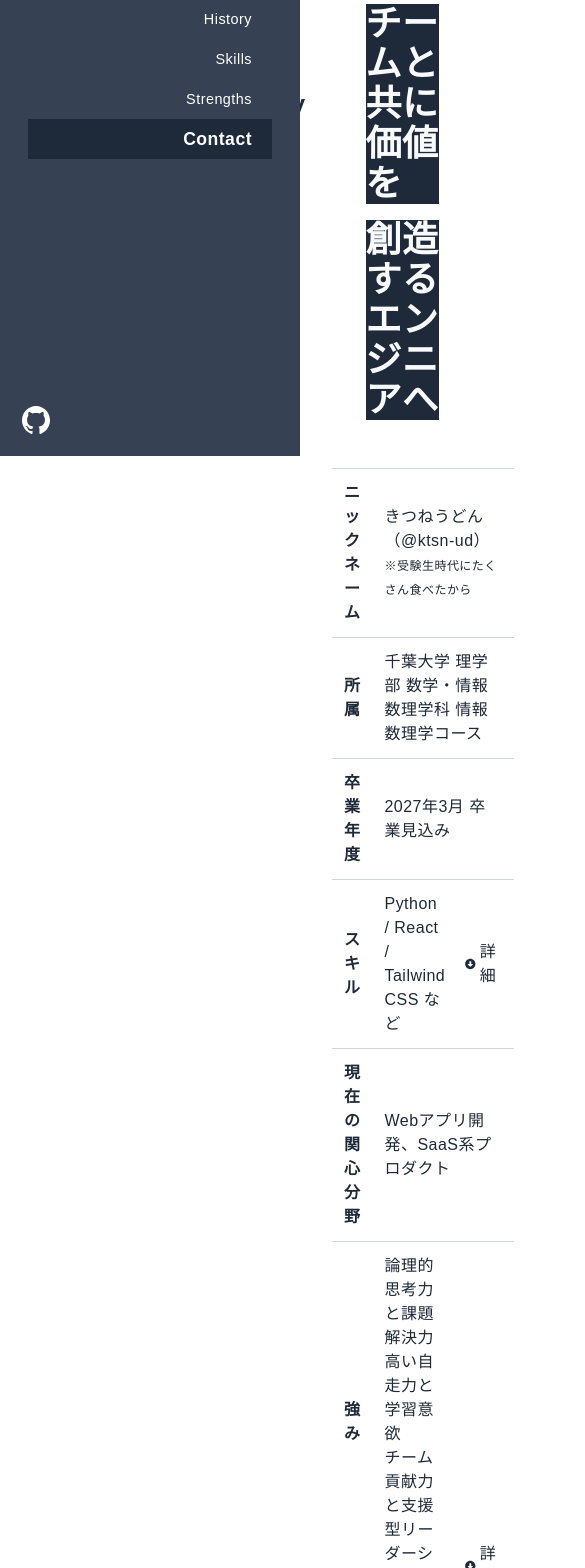
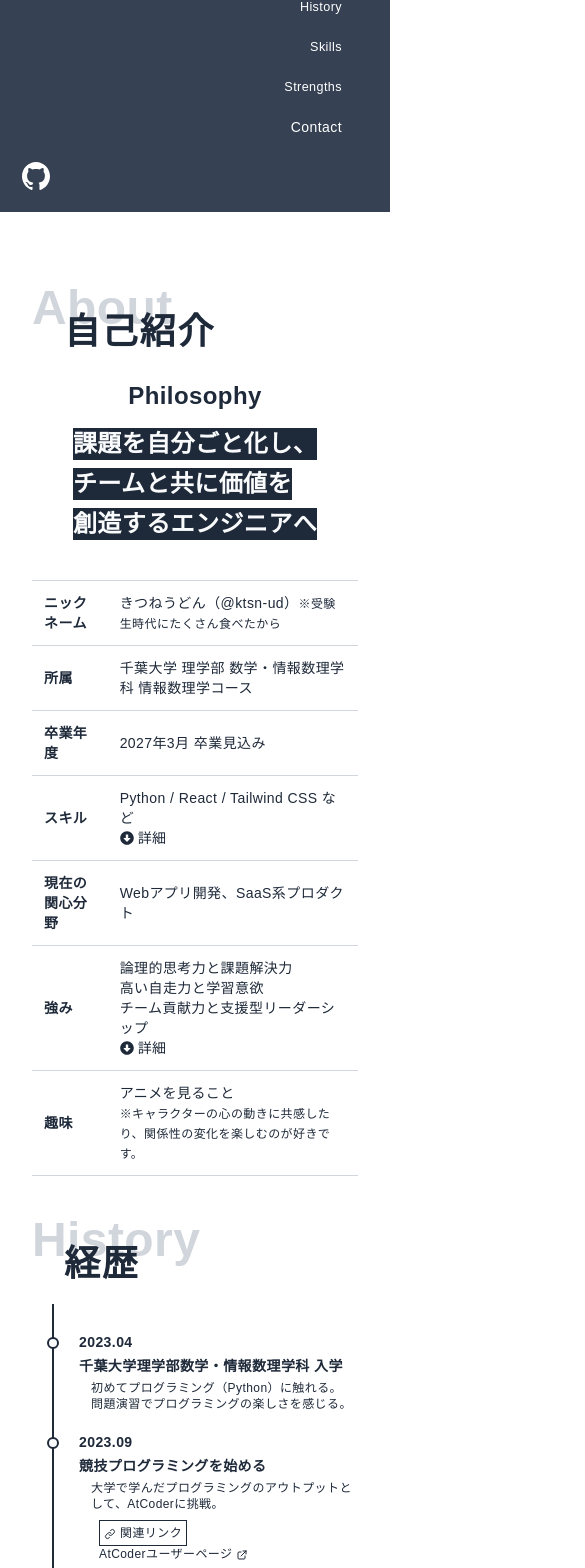
Before and after one commit to ktsn-ud/portfolio, a React (Vite) app: page / in a window 390 px wide. Shown: the part 388-1956 px from the top of the page, 585 px wide, since content can reach past the window. Built offline with nearby package versions, Linux system fonts and the light colour scheme; a web font is replaced by a local one.

Commit message:
fix: レスポンシブ対応

```diff
--- a/src/App.tsx
+++ b/src/App.tsx
@@ -20,8 +20,8 @@ function App() {
         <>
             <Opening />
             <Sidebar sections={sections} />
-            <div className="ml-[300px] mr-[20px]">
-                <div className="p-8 max-w-[800px] mx-auto">
+            <div className="lg:ml-[300px]">
+                <div className="p-8 lg:max-w-[800px] mx-auto">
                     <About section={sections[0]} />
                     <History section={sections[1]} />
                     <Skills section={sections[2]} />
@@ -29,7 +29,7 @@ function App() {
                     <Contact section={sections[4]} />
                 </div>
             </div>
-            <div className="ml-[300px] text-center text-gray-500 text-sm pb-5">
+            <div className="lg:ml-[300px] text-center text-gray-500 text-sm pb-5">
                 &copy; ktsn-ud 2025 All rights reserved.
             </div>
             <ProgressBar />
--- a/src/components/Opening.tsx
+++ b/src/components/Opening.tsx
@@ -43,7 +43,7 @@ export function Opening() {
                         <motion.img
                             id="philosophy-en"
                             src={philosophyEn}
-                            className="w-[20%] z-100 pointer-events-none"
+                            className="w-[60%] lg:w-[20%] z-100 pointer-events-none"
                             initial={{ opacity: 0, y: 40 }}
                             animate={{ opacity: 1, y: 0 }}
                             exit={{ opacity: 0, y: 0 }}
--- a/src/components/ProgressBar.tsx
+++ b/src/components/ProgressBar.tsx
@@ -25,7 +25,7 @@ export function ProgressBar() {
     return (
         <div
             id="progress-bar"
-            className="fixed left-[297px] top-0 bg-gray-800 h-full w-[6px]"
+            className="hidden lg:block fixed left-[297px] top-0 bg-gray-800 h-full w-[6px]"
         ></div>
     );
 }
--- a/src/components/Sidebar.tsx
+++ b/src/components/Sidebar.tsx
@@ -5,7 +5,7 @@ import profileIcon from '/src/assets/img/profile_icon.jpg';
 
 export function Sidebar({ sections }: { sections: SectionsType }) {
     return (
-        <div className="fixed left-0 top-0 h-full w-[300px] px-7 py-10 bg-gray-700 text-white">
+        <div className="relative lg:fixed lg:left-0 lg:top-0 h-[600px] lg:h-full w-full lg:w-[300px] px-7 py-10 bg-gray-700 text-white">
             <div>
                 <Profile></Profile>
                 <hr className="w-[100%] my-6" />
@@ -92,7 +92,7 @@ function Table({ sections }: { sections: SectionsType }) {
             className={`w-[100%] h-[40px] px-5 cursor-pointer text-right
                 ${
                     active === item.label
-                        ? 'bg-gray-800 text-[1.1em] font-bold'
+                        ? 'lg:bg-gray-800 lg:text-[1.1em] lg:font-bold'
                         : 'bg-gray-700 hover:bg-gray-600 text-[0.9em]'
                 }`}
         >
--- a/src/components/sections/About.tsx
+++ b/src/components/sections/About.tsx
@@ -3,7 +3,8 @@ import { Heading } from '../Heading';
 import { FaArrowAltCircleDown } from 'react-icons/fa';
 
 export function About({ section }: { section: SectionItemType }) {
-    const copyStyle = 'block w-fit text-4xl text-gray-50 bg-gray-800 my-4';
+    const copyStyle =
+        'block w-fit text-2xl lg:text-4xl text-gray-50 bg-gray-800 my-2 lg:my-4';
     const tableRowStyle = 'border-b border-gray-300';
     const handleClick = (link: string) => {
         const el = document.getElementById(link);
@@ -15,17 +16,17 @@ export function About({ section }: { section: SectionItemType }) {
     return (
         <section>
             <Heading section={section}></Heading>
-            <div className="flex section-center justify-center items-center">
-                <div className="text-2xl font-bold text-gray-800">
+            <div className="flex flex-col lg:flex-row section-center justify-center items-center">
+                <div className="text-2xl font-bold text-gray-800 my-2">
                     Philosophy
                 </div>
-                <div className="mx-15 font-bold">
+                <div className="lg:mx-15 font-bold">
                     <span className={copyStyle}>課題を自分ごと化し、</span>
                     <span className={copyStyle}>チームと共に価値を</span>
                     <span className={copyStyle}>創造するエンジニアへ</span>
                 </div>
             </div>
-            <table className="table-auto w-full border-collapse border-gray-300 mt-8">
+            <table className="table-auto w-full border-collapse border-gray-300 mt-8 text-sm lg:text-base">
                 <tbody className="border-t border-gray-300">
                     <tr className={tableRowStyle}>
                         <td className="p-3 font-bold">ニックネーム</td>
@@ -48,10 +49,10 @@ export function About({ section }: { section: SectionItemType }) {
                     </tr>
                     <tr className={tableRowStyle}>
                         <td className="p-3 font-bold">スキル</td>
-                        <td className="p-3 flex">
+                        <td className="p-3 lg:flex">
                             <div>Python / React / Tailwind CSS など</div>
                             <div
-                                className="ml-5 flex items-center cursor-pointer hover:opacity-60"
+                                className="lg:ml-5 flex items-center cursor-pointer hover:opacity-60"
                                 onClick={() => handleClick('skills')}
                             >
                                 <FaArrowAltCircleDown className="inline" />
@@ -65,14 +66,14 @@ export function About({ section }: { section: SectionItemType }) {
                     </tr>
                     <tr className={tableRowStyle}>
                         <td className="p-3 font-bold">強み</td>
-                        <td className="p-3 flex items-end">
+                        <td className="p-3 lg:flex items-end">
                             <ul>
                                 <li>論理的思考力と課題解決力</li>
                                 <li>高い自走力と学習意欲</li>
                                 <li>チーム貢献力と支援型リーダーシップ</li>
                             </ul>
                             <div
-                                className="ml-5 flex items-center cursor-pointer hover:opacity-60"
+                                className="lg:ml-5 flex items-center cursor-pointer hover:opacity-60"
                                 onClick={() => handleClick('strengths')}
                             >
                                 <FaArrowAltCircleDown className="inline" />
--- a/src/components/sections/History.tsx
+++ b/src/components/sections/History.tsx
@@ -107,13 +107,17 @@ export function History({ section }: { section: SectionItemType }) {
 
     const items = history.map((item, index) => {
         return (
-            <div id={`history-item-${index}`} className="my-5 relative">
-                <div className="absolute -left-[150px] text-right font-bold">
+            <div
+                key={`history-item-${index}`}
+                id={`history-item-${index}`}
+                className="my-5 relative"
+            >
+                <div className="lg:absolute lg:-left-[150px] font-bold">
                     {item.date}
                 </div>
-                <div className="absolute -left-[47px] top-[5px] h-3 w-3 bg-gray-50 border-2 border-gray-800 rounded-full"></div>
+                <div className="absolute -left-[32px] lg:-left-[47px] top-[5px] h-3 w-3 bg-gray-50 border-2 border-gray-800 rounded-full"></div>
                 <div className="font-bold my-1">{item.title}</div>
-                <div className="text-xs ml-5">{item.description}</div>
+                <div className="text-xs ml-3 lg:ml-5">{item.description}</div>
                 {item.link && (
                     <div className="text-xs my-2 ml-5">
                         <span className="border inline-block p-1 mr-2">
@@ -122,7 +126,7 @@ export function History({ section }: { section: SectionItemType }) {
                         </span>
                         <a
                             href={item.link.url}
-                            className="hover:opacity-60"
+                            className="block lg:inline hover:opacity-60"
                             target="_blank"
                             rel="noopener noreferrer"
                         >
@@ -138,7 +142,7 @@ export function History({ section }: { section: SectionItemType }) {
     return (
         <section>
             <Heading section={section}></Heading>
-            <div className="ml-[150px] pl-[40px] py-2 border-l-2 border-gray-800 w-[500px]">
+            <div className="ml-[20px] lg:ml-[150px] pl-[25px] lg:pl-[40px] py-2 border-l-2 border-gray-800 lg:w-[500px] text-sm lg:text-base">
                 {items}
             </div>
         </section>
--- a/src/components/sections/Skills.tsx
+++ b/src/components/sections/Skills.tsx
@@ -14,7 +14,7 @@ export function Skills({ section }: { section: SectionItemType }) {
             if (!linkArr) return null;
             return linkArr.reduce<React.ReactNode[]>(
                 (acc, link, innerIndex) => {
-                    if (innerIndex > 0) {
+                    if (innerIndex > 0 && window.innerWidth >= 1024) {
                         acc.push(
                             <span
                                 key={`sep-${outerIndex}-${innerIndex}`}
@@ -30,7 +30,7 @@ export function Skills({ section }: { section: SectionItemType }) {
                             key={`link-${outerIndex}-${innerIndex}`}
                             target="_blank"
                             rel="noopener noreferrer"
-                            className="hover:opacity-60"
+                            className="hover:opacity-60 block lg:inline"
                         >
                             {link.label}
                             <HiOutlineExternalLink className="inline ml-1" />
@@ -50,7 +50,7 @@ export function Skills({ section }: { section: SectionItemType }) {
                             <FaRegCheckSquare className="absolute -left-[1.5em] top-[3px]" />
                             {item.title}:
                         </div>
-                        <p className="pl-[1.5em] leading-6 text-sm">
+                        <div className="lg:pl-[1.5em] leading-6 text-sm">
                             {item.description}
                             {item.links && (
                                 <div className="my-1">
@@ -61,7 +61,7 @@ export function Skills({ section }: { section: SectionItemType }) {
                                     {links(item.links, index)}
                                 </div>
                             )}
-                        </p>
+                        </div>
                     </li>
                 </ul>
             );
--- a/src/index.css
+++ b/src/index.css
@@ -30,3 +30,9 @@ body {
     line-height: 1.5em;
     letter-spacing: 0.03em;
 }
+
+@media screen and (max-width: 1024px) {
+    body {
+        font-size: 14px;
+    }
+}
```
